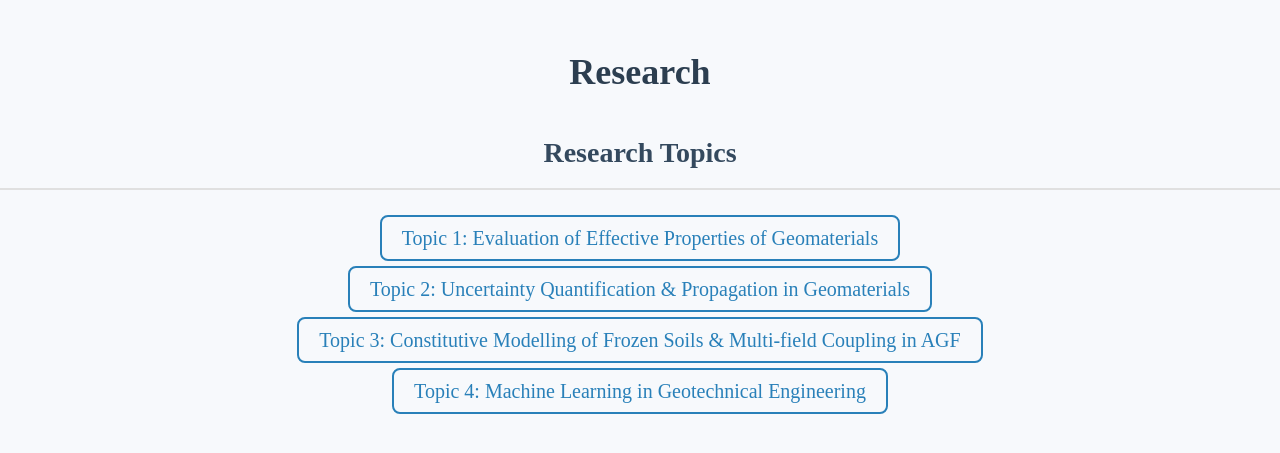
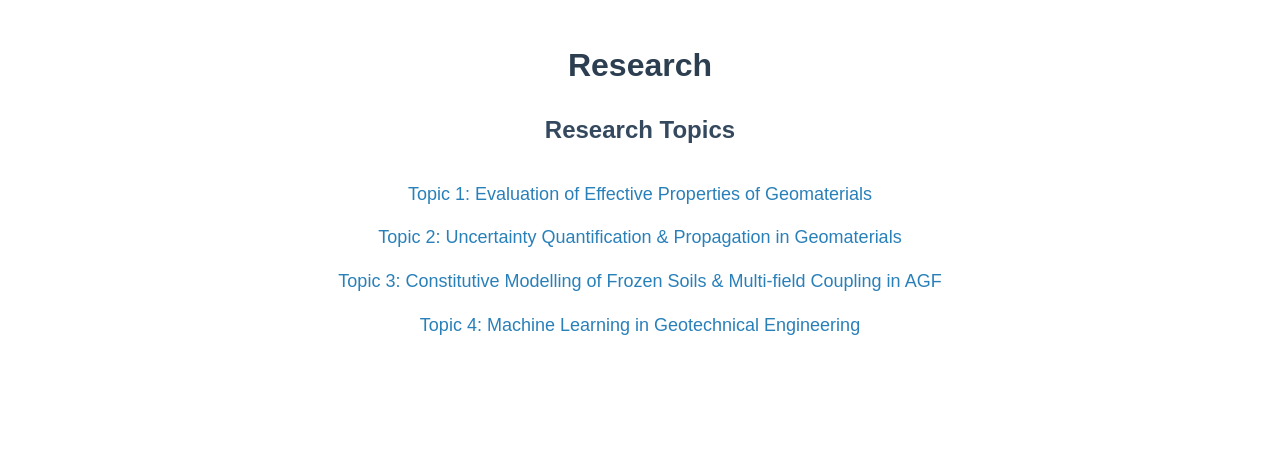
Before and after one commit to kqceeli/kqceeli.github.io, a Jekyll site: the page _pages/portfolio.html, which Jekyll copies as it is, in a window 1280 px wide. Shown: the top 453 px of the page. Built offline with Jekyll 4.4.1, drawn with Linux system fonts in a browser that asks for light colours.

Commit message:
Update portfolio.html

```diff
--- a/_pages/portfolio.html
+++ b/_pages/portfolio.html
@@ -8,75 +8,69 @@
     <style>
         /* 页面整体字体和背景色 */
         body {
-            font-family: 'Merriweather', serif; /* 使用学术感较强的字体 */
-            background-color: #f7f9fc;          /* 使用柔和的背景色 */
-            color: #333;                        /* 内容使用深灰色，易读且学术感强 */
-            line-height: 1.8;                   /* 行高稍微提高，增强阅读体验 */
+            font-family: 'Arial', sans-serif;  /* 简洁易读的字体 */
+            background-color: #ffffff;         /* 保持白色背景，简洁大方 */
+            color: #333333;                    /* 使用深灰色字体，保持学术感 */
+            line-height: 1.6;                  /* 行距适中，增强可读性 */
             margin: 0;
             padding: 0;
-            padding-bottom: 40px;
         }
 
         /* 主标题样式 */
         h1 {
-            font-size: 36px;
-            color: #2c3e50;
-            text-align: center;
-            margin-top: 40px;
+            font-size: 32px;                   /* 主标题字体大小 */
+            color: #2c3e50;                    /* 深蓝色字体，稳重且简洁 */
+            text-align: center;                /* 居中对齐 */
+            margin-top: 40px;                  /* 上方留白，保持页面简洁 */
             margin-bottom: 20px;
         }
 
         /* 副标题样式 */
         h2 {
-            font-size: 28px;
-            color: #34495e;
-            margin-bottom: 30px;
-            text-align: center;
-            border-bottom: 2px solid #e0e0e0; /* 增加下划线分隔 */
-            padding-bottom: 10px;
+            font-size: 24px;                   /* 副标题比主标题稍小 */
+            color: #34495e;                    /* 稍浅的灰蓝色，凸显层次感 */
+            text-align: center;                /* 居中对齐 */
+            margin-bottom: 30px;               /* 与内容保持适度距离 */
         }
 
         /* 研究主题列表样式 */
         .research-list {
-            list-style-type: none;    /* 移除默认的项目符号 */
-            padding: 0;
-            margin: 0;
-            text-align: center;
+            list-style-type: none;             /* 移除默认的项目符号 */
+            padding-left: 0;                   /* 移除左侧内边距 */
+            text-align: center;                /* 居中对齐 */
         }
 
         .research-list li {
-            margin-bottom: 15px;      /* 增加每个主题之间的间距 */
+            margin-bottom: 15px;               /* 每个研究主题之间的间距 */
         }
 
         /* 链接样式 */
         .research-list a {
-            text-decoration: none;    /* 移除链接下划线 */
-            font-size: 20px;          /* 链接字体大小 */
-            color: #2980b9;           /* 链接颜色：蓝色，突显学术感 */
-            padding: 10px 20px;       /* 适当增加内边距 */
-            border: 2px solid #2980b9; /* 给链接添加边框 */
-            border-radius: 8px;       /* 圆角边框 */
-            transition: background-color 0.3s ease, color 0.3s ease; /* 添加平滑过渡效果 */
+            text-decoration: none;             /* 移除链接下划线 */
+            font-size: 18px;                   /* 链接字体大小适中 */
+            color: #2980b9;                    /* 使用简洁的蓝色 */
+            padding: 5px 10px;                 /* 适度增加内边距 */
+            border-bottom: 1px solid transparent; /* 初始无下划线，悬停时显示 */
+            transition: border-color 0.2s ease; /* 悬停时的平滑过渡 */
         }
 
-        /* 悬停效果，当鼠标悬停在链接上时改变背景颜色和字体颜色 */
+        /* 悬停效果 */
         .research-list a:hover {
-            background-color: #2980b9;
-            color: #fff;              /* 悬停时字体变为白色 */
+            border-bottom: 1px solid #2980b9;  /* 悬停时显示蓝色下划线 */
         }
 
-        /* 响应式设计，确保在手机和小屏幕设备上有良好的显示效果 */
+        /* 响应式设计 */
         @media (max-width: 768px) {
             h1 {
-                font-size: 28px;      /* 在小屏设备上缩小主标题字体 */
+                font-size: 28px;               /* 小屏设备上缩小主标题字体 */
             }
 
             h2 {
-                font-size: 24px;      /* 缩小副标题字体 */
+                font-size: 22px;               /* 小屏设备上缩小副标题字体 */
             }
 
             .research-list a {
-                font-size: 18px;      /* 缩小链接字体 */
+                font-size: 16px;               /* 小屏设备上缩小链接字体 */
             }
         }
     </style>
```
